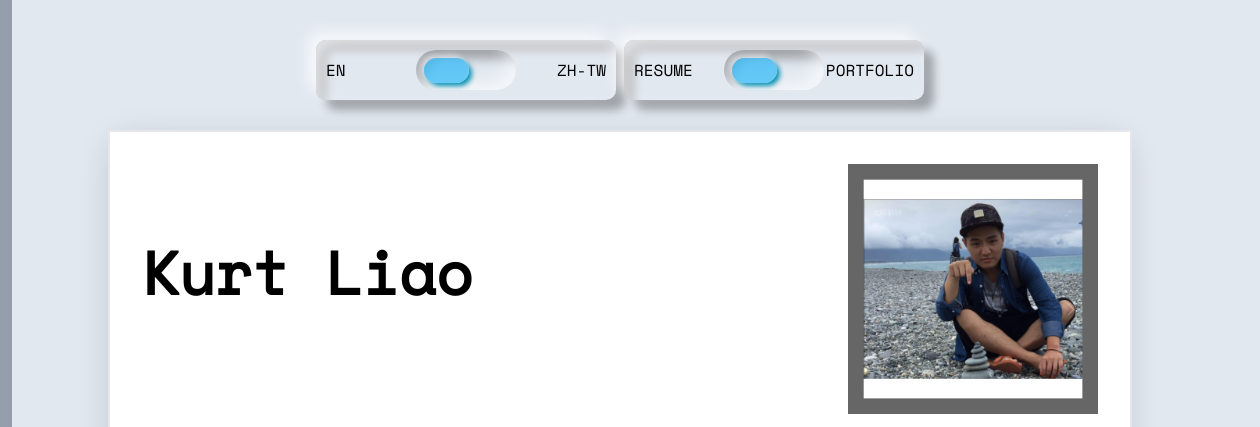
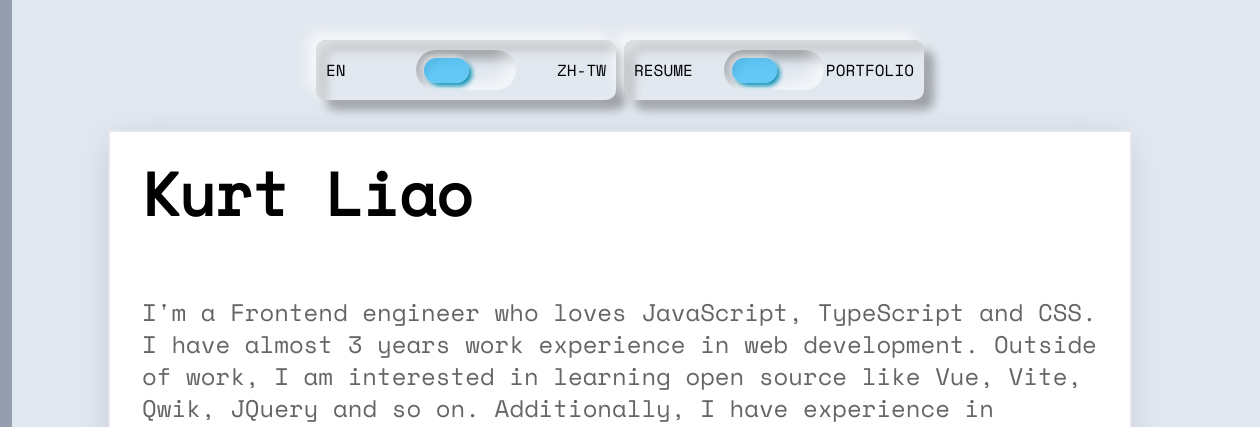
Before and after one commit to kurt-liao/resume, a website built with Parcel: page src/index.html in a window 1280 px wide. Shown: the top 427 px of the page, 20-1280 px from the left. Built offline with nearby package versions, Linux system fonts and the light colour scheme.

Commit message:
remove pic

```diff
--- a/src/index.html
+++ b/src/index.html
@@ -79,7 +79,6 @@
 
 							<div class="flex justify-between items-center mb-10">
 								<h1 class="text-6xl font-bold mb-8" x-text="$store.locale.t('name')"></h1>
-								<img class="max-w-[150px] md:max-w-[250px] block w-full h-full object-cover" src="./assets/image/photo.png" />
 							</div>
 
 							<div class="text-left text-2xl mb-8 opacity-60" x-text="$store.locale.t('brief')"></div>
```
